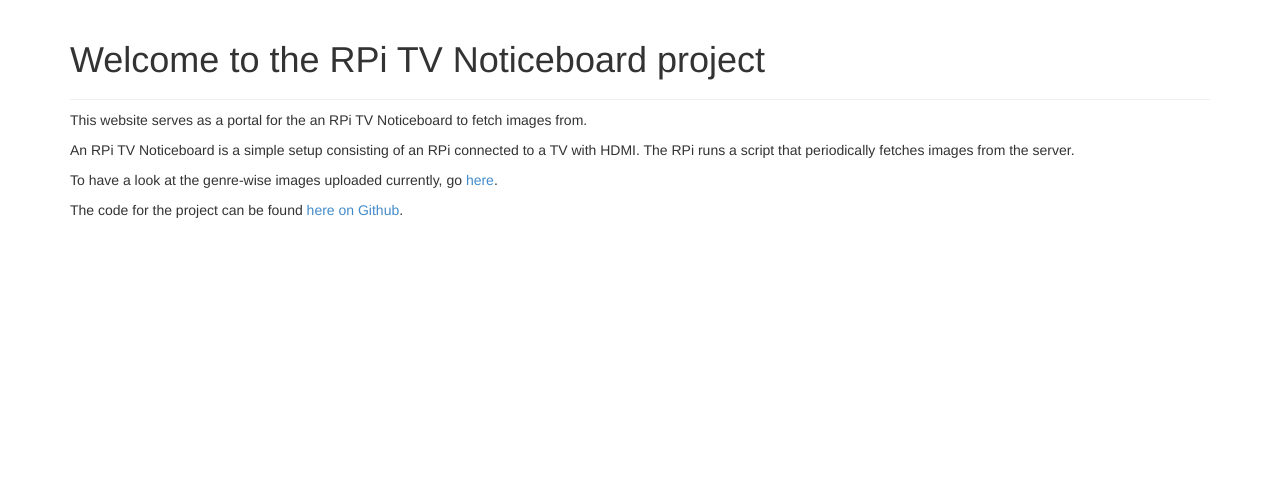
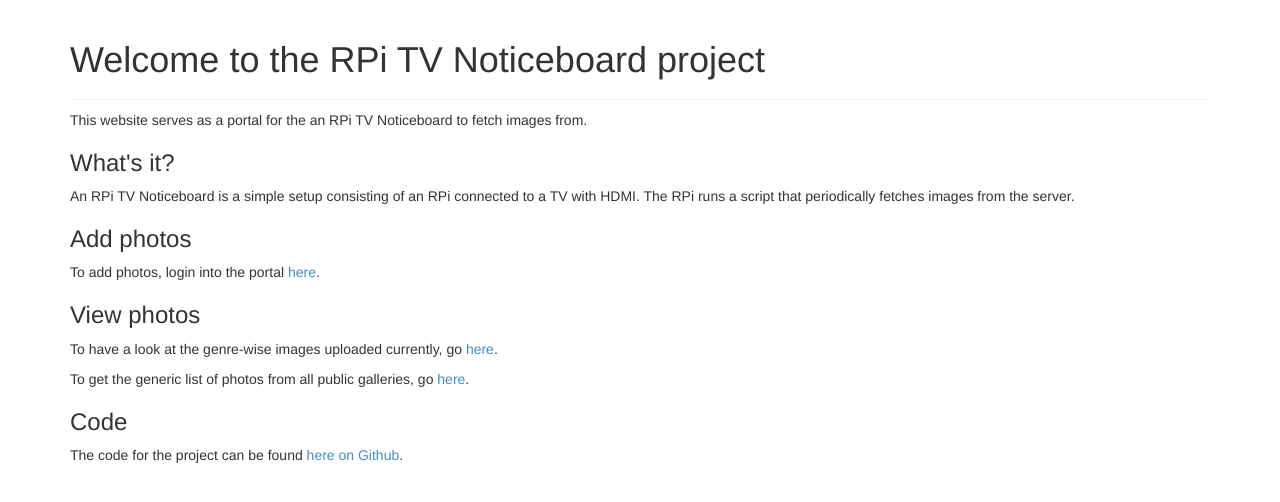
Before and after one commit to nihal111/RPi-Noticeboard, a Django app: page / in a window 1280 px wide. Shown: the part 52-554 px from the top of the page. Run offline with Django 3.2, Linux system fonts and the light colour scheme; parts of the project's set-up code (start-up, migrations or seed data) failed here and were passed over; some libraries are stand-ins or nearby versions.

Commit message:
Added README and homepage improve

```diff
--- a/server/rpi_server/templates/homepage.html
+++ b/server/rpi_server/templates/homepage.html
@@ -9,8 +9,14 @@
 			  <h1>Welcome to the RPi TV Noticeboard project</h1>
 			</div>
 			<p>This website serves as a portal for the an RPi TV Noticeboard to fetch images from.</p>
+			<h3>What's it?</h3>
 			<p>An RPi TV Noticeboard is a simple setup consisting of an RPi connected to a TV with HDMI. The RPi runs a script that periodically fetches images from the server.</p>
+			<h3>Add photos</h3>
+			<p>To add photos, login into the portal <a href="/admin">here</a>.</p>
+			<h3>View photos</h3>
 			<p>To have a look at the genre-wise images uploaded currently, go <a href="{% url 'photologue:gallery-list' %}">here</a>.</p>
+			<p>To get the generic list of photos from all public galleries, go <a href="{% url 'list' %}">here</a>.</p>
+			<h3>Code</h3>
 			<p>The code for the project can be found <a href="https://github.com/nihal111/RPi-Noticeboard/">here on Github</a>.</p>
 		</div>
 	</div>
--- a/server/rpi_server/urls.py
+++ b/server/rpi_server/urls.py
@@ -6,10 +6,12 @@
 
 from .views import json_list
 
+admin.site.site_header = 'RPi TV Noticeboard'
+
 urlpatterns = [
     url(r'^admin/', admin.site.urls),
     url(r'^photologue/', include('photologue.urls')),
     url(r'^$', TemplateView.as_view(template_name="homepage.html"),
         name='homepage'),
-    url(r'^list/', json_list),
+    url(r'^list/', json_list, name='list'),
 ] + static(settings.MEDIA_URL, document_root=settings.MEDIA_ROOT)
--- a/server/rpi_server/views.py
+++ b/server/rpi_server/views.py
@@ -17,7 +17,9 @@
     request_from = request.GET.get('from', 'generic')
     # Add all public galleries to queryset
     queryset = Gallery.objects.on_site().is_public()
+
     # Add all galleries that contain the `from` text.
+    # Use title__iexact for case insensitive matching (h1 does not get h15)
     queryset |= Gallery.objects.filter(title__startswith=request_from)
     response_data = {}
     response_data['from'] = request_from
```
Also changed, not shown: README.md, server/README.md, server/db.sqlite3.
